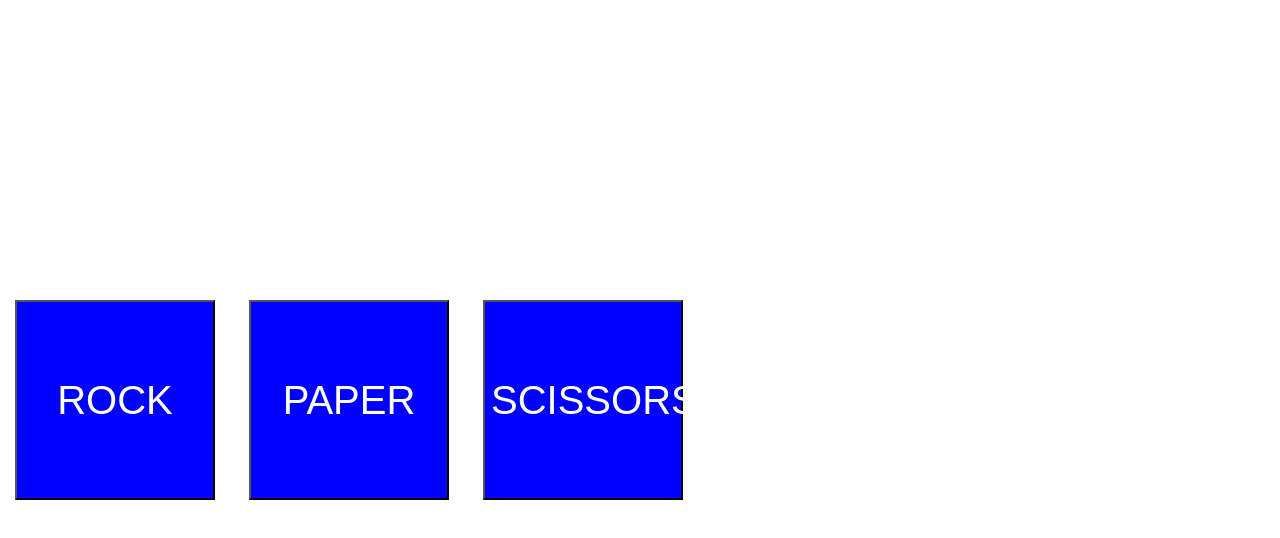
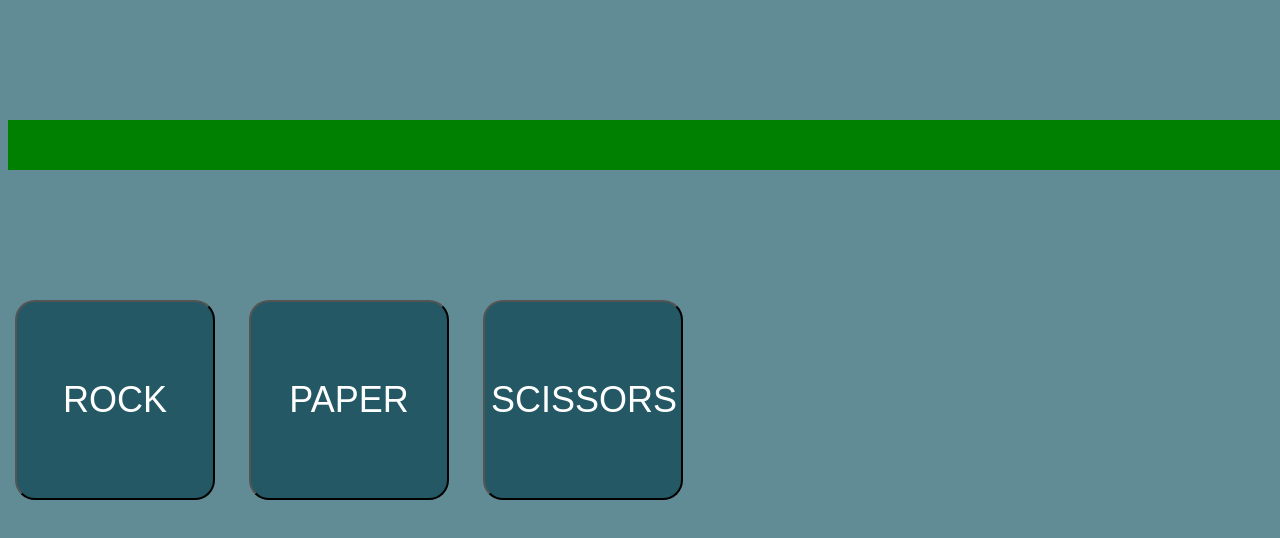
Before and after one commit to StevieChat/rockPaperScissors, a plain HTML site: page index.html in a window 1280 px wide. Drawn offline with Linux system fonts and the light colour scheme.

Commit message:
Styling changes to page. Updated color scheme and rounded button corners. Added div for results (scoreboard)

```diff
--- a/index.html
+++ b/index.html
@@ -9,13 +9,16 @@
 
     <body>
 
+        <div class="scoreboard" id="results">
+
+        </div>
+
         <div class="centered">
             <button class="btn" id="rock">ROCK</button>
             <button class="btn" id="paper">PAPER</button>
             <button class="btn" id="scissors">SCISSORS</button>
         </div>
 
-
         <script src="rockPaperScissors.js"></script>
 
     </body>
--- a/rockPaperScissors.css
+++ b/rockPaperScissors.css
@@ -1,10 +1,15 @@
+body{
+    background-color: #618B95;
+}
+
 .btn{
     height: 200px;
     width: 200px;
-    background-color: blue;
-    font-size: 250%;
+    background-color: #235864;
+    font-size: 225%;
     color: white;
     margin: 15px;
+    border-radius: 10%;
 }
 
 .centered{
@@ -14,3 +19,12 @@
     transform: translate(-50%, -50%);
     width: 100%;
 }
+
+.scoreboard{
+    width: 100%;
+    height: 50px;
+    color: white;
+    background-color: green;
+    position: fixed;
+    top: 15%;
+}
```
